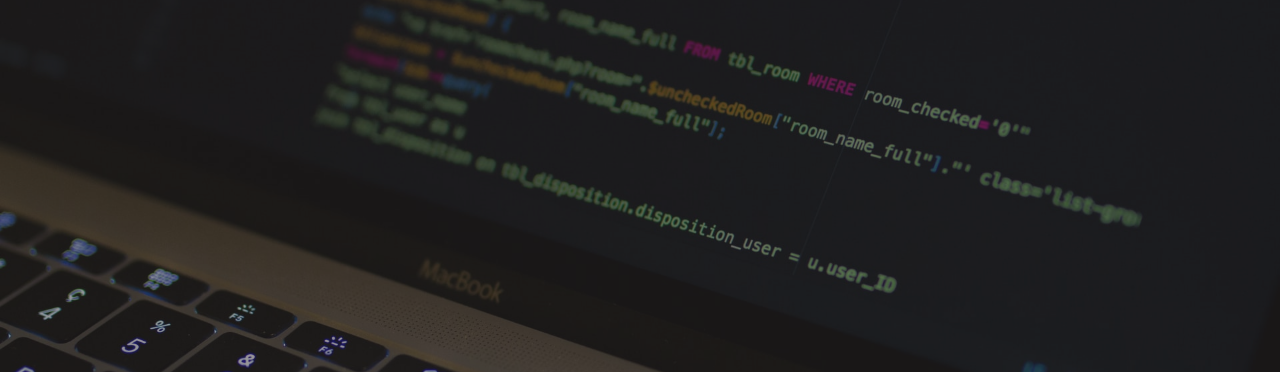
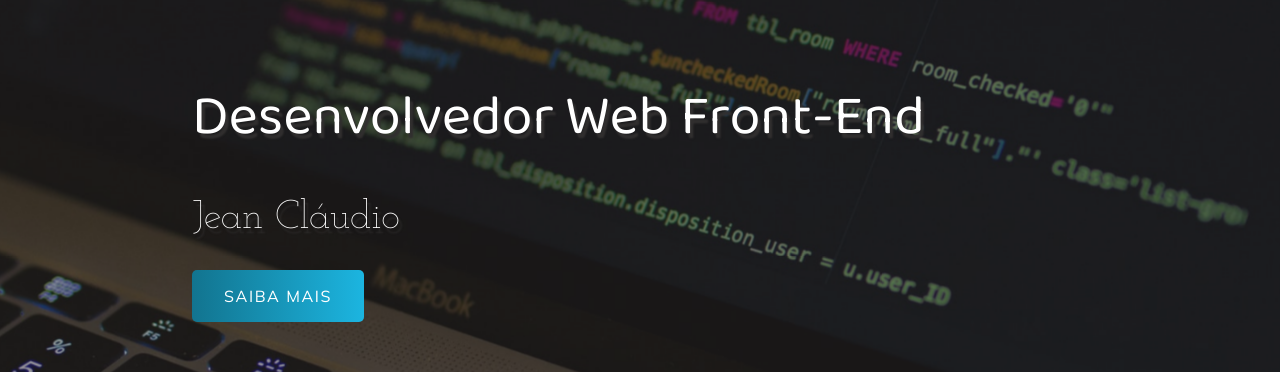
Before and after one commit to JeanClaudio/Portfolio, a plain HTML site: page index.html in a window 1280 px wide. Shown: the part 168-540 px from the top of the page. Drawn offline with Linux system fonts and the light colour scheme.

Commit message:
ajuste textos e criação de kayframes do header

```diff
--- a/index.html
+++ b/index.html
@@ -8,6 +8,8 @@
     <link rel="icon" type="image/png" sizes="32x32" href="imagens/favicon-32x32.png">
     <link rel="icon" type="image/png" sizes="16x16" href="imagens/favicon-16x16.png">
     <link rel="manifest" href="/site.webmanifest">
+    <link rel = "preconnect" href = "https://fonts.gstatic.com">
+
     <title>Portfólio</title>
 </head>
 <body>
@@ -17,9 +19,11 @@
             <div class="img-wrapper">
                 <img src="imagens/bg.jpg" alt="" >
             </div>
-            <h1>Desenvolvedor Web</h1>
-            <p>Jean Cláudio</p>
-            <button>Saiba mais</button>
+            <div class="banner">
+                <h1>Desenvolvedor Web Front-End</h1>
+                <p>Jean Cláudio</p>
+                <button>Saiba mais</button>
+            </div>
 
         </header>
 
--- a/style.css
+++ b/style.css
@@ -1,16 +1,21 @@
-@import url('https://fonts.googleapis.com/css2? family = Baloo + Da + 2: wght @ 400; 500; 600; 700 & family = Josefin + Slab: ital, wght @ 0,300; 0,400; 0,600; 0,700; 1,300; 1,600 & family = Mulish: ital, wght @ 0,200; 0,300; 0,400; 0,500; 1,200; 1,300; 1,400 & display = trocar ');
+@import url('https://fonts.googleapis.com/css2?family=Baloo+Da+2:wght@400;500;600;700;800&family=Josefin+Slab:ital,wght@0,100;0,200;0,300;0,400;0,500;0,600;0,700;1,100;1,200;1,300;1,400;1,500;1,600;1,700&family=Mulish:ital,wght@0,300;0,400;0,500;0,600;0,700;0,800;0,900;1,200;1,300;1,400;1,500;1,600;1,700;1,800;1,900&display=swap');
 
 @import url("https://cdnjs.cloudflare.com/ajax/libs/font-awesome/5.15.1/css/all.min.css");
+
+
+
 
 *{
     margin: 0;
     padding: 0;
+    font-family:"Baloo Da 2";
 }
 
 header{
     width: 100%;
     height: 100vh; /* "hv" é usada pra redimencionar a imagen para que ela tenha o tamanho do monitor*/
     overflow: hidden; /*"overflow:hidden"impede que a janela crie barra de rolagem quando a janela é redimencionada*/
+    position: relative;
 }
 
 .img-wrapper{
@@ -24,4 +29,85 @@ header{
     height: 100%;
     object-fit: cover; /* "object-fit: cover" impede que a imagem fique deformada quando a tela é redimencionada, lembrando que ela deve estar dentro de uma div pra funcionar "Bem util"*/
     opacity: 0.5;
+    animation: zoom 25s;
 }
+
+@keyframes zoom{
+    0%{
+        transform: scale(1.3);
+    }
+    100%{
+        transform: scale(1);
+    }
+}
+
+.banner{
+    position: absolute; /*permite posicionar elementos na tela, aqui foi usadi para posicionar os textos em cima do meu header, porém o header precisa estar com uma position:relative */
+    top: 30%;
+    left:15%;
+}
+
+.banner h1{
+    color: rgb(255, 255, 255);
+    font-size: 3.5rem;
+    font-family: 'baloo Da 2',serif;
+    font-weight: 200;
+    text-shadow: .2rem .3rem 2px rgb(49, 47, 47);
+    margin-bottom: 2rem;
+    animation: moveBannerX 2s;
+}
+
+.banner p{
+    font-family: "Josefin Slab",serif;
+    color: rgb(255, 255, 255);
+    font-size: 2.5rem;
+    font-weight:200;
+    text-shadow: .2rem .3rem 2px rgb(49, 47, 47);
+    margin-bottom: 2rem;
+    animation: moveBannerX 1.5s;
+
+}
+
+@keyframes moveBannerX{
+    0%{
+        transform: translateX(-40rem);
+        opacity: 0;
+    }
+    100%{
+        transform: translateX(0);
+        opacity: 1;
+    }
+}
+
+
+.banner button{
+    font-family: "Mulish",serif;
+    font-size: 1rem;
+    text-transform: uppercase;
+    letter-spacing: .1rem;
+    color: rgb(255, 255, 255);
+    background: #000046;
+    background: -webkit-linear-gradient(to left, #1CB5E0, #12748f);
+    background: linear-gradient(to left, #1CB5E0, #12748f);
+    padding: 1rem 2rem;
+    border: none;
+    border-radius: 5px;
+    cursor: pointer;
+    animation: moveBannerY 1s;
+}
+
+@keyframes moveBannerY{
+    0%{
+        transform: translateY(10rem)  rotateY(-100deg);
+        opacity: 0;
+    }
+    100%{
+        transform: translateY(0) rotateY(0);
+        opacity: 1;
+    }
+}
+
+.banner button:hover{
+    opacity: 0.8;
+    color: black;
+}
```
